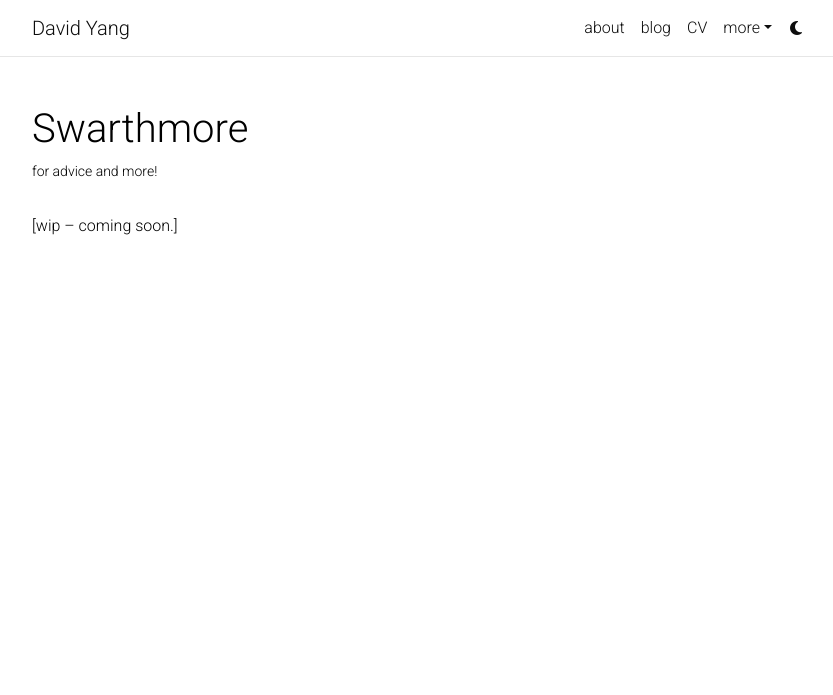
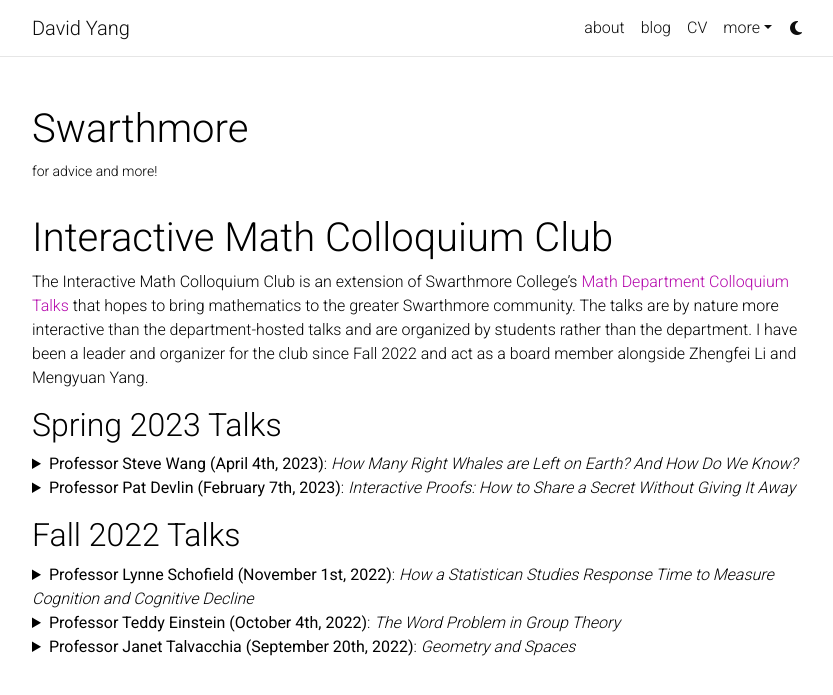
Before and after one commit to dyang5/dyang5.github.io, a Jekyll site: the page built from _pages/swarthmore.md, in a window 1280 px wide. Shown: the top 695 px of the page, without its empty margins (223-1056 px from the left). Built offline with Jekyll 4.4.1, drawn with Linux system fonts in a browser that asks for light colours; comment, search, counter and statistics services are not loaded; a style sheet for code colours, icons or effects is not loaded.

Commit message:
Added IMC page.

```diff
--- a/_pages/swarthmore.md
+++ b/_pages/swarthmore.md
@@ -6,4 +6,43 @@ nav: false
 description: for advice and more!
 ---
 
-[wip -- coming soon.]
+<h1 class="post-title">Interactive Math Colloquium Club</h1>
+
+The Interactive Math Colloquium Club is an extension of Swarthmore College's <a href = "https://www.swarthmore.edu/mathematics-statistics/colloquia-general-information">Math Department Colloquium Talks</a> that hopes to bring mathematics to the greater Swarthmore community. The talks are by nature more interactive than the department-hosted talks and are organized by students rather than the department. I have been a leader and organizer for the club since Fall 2022 and act as a board member alongside Zhengfei Li and Mengyuan Yang.
+
+
+## Spring 2023 Talks
+  <details>
+    <summary><b>Professor Steve Wang (April 4th, 2023)</b>: <i>How Many Right Whales are Left on Earth? And How Do We Know?</i></summary>
+        <p style="margin-left: 40px"><b>Abstract</b>: The North Atlantic right whale is one of the most endangered whale species in the world, pushed to the brink of extinction by centuries of human hunting. Although legal whaling of the species was ended in 1935, these whales remain threatened by entanglement in fishing gear and collisions with ships. As a result, the population has been slow to rebound. I will discuss my research on how many North Atlantic right whales are left in the oceans.</p>
+        <p> <img id="swIMC" src = "/assets/img/IMC/SteveWang_IMC_April11_2023.png" style="width: 50%" alt="Steve Wang (IMC)" class = "center"></p>
+    </details>
+
+
+  <details><summary><b>Professor Pat Devlin (February 7th, 2023)</b>: <i>Interactive Proofs: How to Share a Secret Without Giving It Away</i></summary>
+    <p style="margin-left: 40px"><b>Abstract</b>: A big company wants somebody to solve a difficult problem, and they’re offering a lot of money to anybody who can tell them the solution. And luckily, you know exactly how to solve it! But unfortunately you don’t trust the company, and they don’t trust you. They won’t pay you any money until they’re SURE you know how to solve their problem, but you don’t want to tell them your solution until they’ve given you the money first. How can you convince them that you know what the solution is without giving them any hints about what the solution actually is? In this talk, we discuss this problem—among others—as part of a fascinating area of math called interactive proofs (in particular zero-knowledge proofs). This talk will be accessible to anybody, and I’ll also include some questions for ongoing research.</p>
+    <p> <img id="pdIMC" src = "/assets/img/IMC/PatDevlin_IMC_February7th_2023.png" style="width: 50%" alt="Pat Devlin (IMC)" class = "center"></p>
+    </details>
+
+<p> </p>
+## Fall 2022 Talks
+ <details>
+    <summary><b>Professor Lynne Schofield (November 1st, 2022)</b>: <i>How a Statistican Studies Response Time to Measure Cognition and Cognitive Decline</i></summary>
+    <p style="margin-left: 40px"><b>Abstract</b>: The world is being digitized and moved from paper and pencil to electronic systems (e.g., in medical records, educational testing, and the collection of survey data.) This talk will argue that a wealth of information exists in the metadata recorded as a byproduct of electronic data collection. In particular, adequate measures of cognitive function have been unavailable in many research datasets examining older adults at risk for Alzheimer’s Disease and related dementias. I will show how my colleagues and I developed a measure of response times (RT), the time it takes older adults to answer items on a widely-used clinical measure, the Montreal Cognitive Assessment (MoCA). Then I will show how we use that measure of RT to predict concurrent and future MoCA scores.  We also test RT for predictive validity (or the ability of RT to measure other things related to MoCA scores).  RT are particularly useful for individuals with mild cognitive impairment, a part of the cognition distribution where errors are meaningful and problematic. RT may increase the accuracy of cognitive assessments without increasing the time it takes to administer the assessment. Our results have implications for clinicians who may be able to use the response time data to supplement the cognitive score and to better understand current cognitive performance and later cognitive decline.</p>
+    <p> <img id="lsIMC" src = "/assets/img/IMC/LynneSchofield_IMC_November1st_2022.png" style="width: 50%" alt="Lynne Schofield (IMC)" class = "center"></p>
+
+</details>
+
+
+<details>
+    <summary><b>Professor Teddy Einstein (October 4th, 2022)</b>: <i>The Word Problem in Group Theory</i></summary>
+    <p style="margin-left: 40px"><b>Abstract</b>: Groups are algebraic structures that can be defined with a presentation of generators and relators. Each group element can be described as a "word" using an alphabet consisting of generators and their inverses. Two words represent the same group element if they differ by a product of (conjugates of) relators. The word problem asks if it is always possible to decide whether two words represent the same group element. In this talk, I will give a brief history of the word problem, explain how to think about the word problem geometrically, and discuss some of the amazing consequences of work that has been done on the word problem.</p>
+    <p> <img id="teIMC" src = "/assets/img/IMC/TeddyEinstein_IMC_October4th_2022.png" style="width: 50%" alt="Teddy Einstein (IMC)" class = "center"></p>
+   </details>
+
+
+<details>
+    <summary><b>Professor Janet Talvacchia (September 20th, 2022)</b>: <i>Geometry and Spaces</i></summary>
+    <p style="margin-left: 40px"><b>Abstract</b>: I will discuss the meanings “geometry” and space and their history from ancient Greece to modern times. </p>
+    <p> <img id="jtIMC" src = "/assets/img/IMC/JanetTalvacchia_IMC_September20th_2022.png" style="width: 50%" alt="Janet Talvacchia (IMC)" class = "center"></p>
+ </details>
--- a/_sass/_base.scss
+++ b/_sass/_base.scss
@@ -1034,3 +1034,9 @@ nav[data-toggle="toc"] {
     padding-top: 0.5rem;
   }
 }
+.center {
+  display: block;
+  margin-left: auto;
+  margin-right: auto;
+  width: 50%;
+}
```
Also changed, not shown: assets/img/IMC/LynneSchofield_IMC_November1st_2022.png (added), assets/img/IMC/PatDevlin_IMC_February7th_2023.png (added), assets/img/IMC/SteveWang_IMC_April11_2023.png (added), assets/img/IMC/TeddyEinstein_IMC_October4th_2022.png (added), 1 other file.
